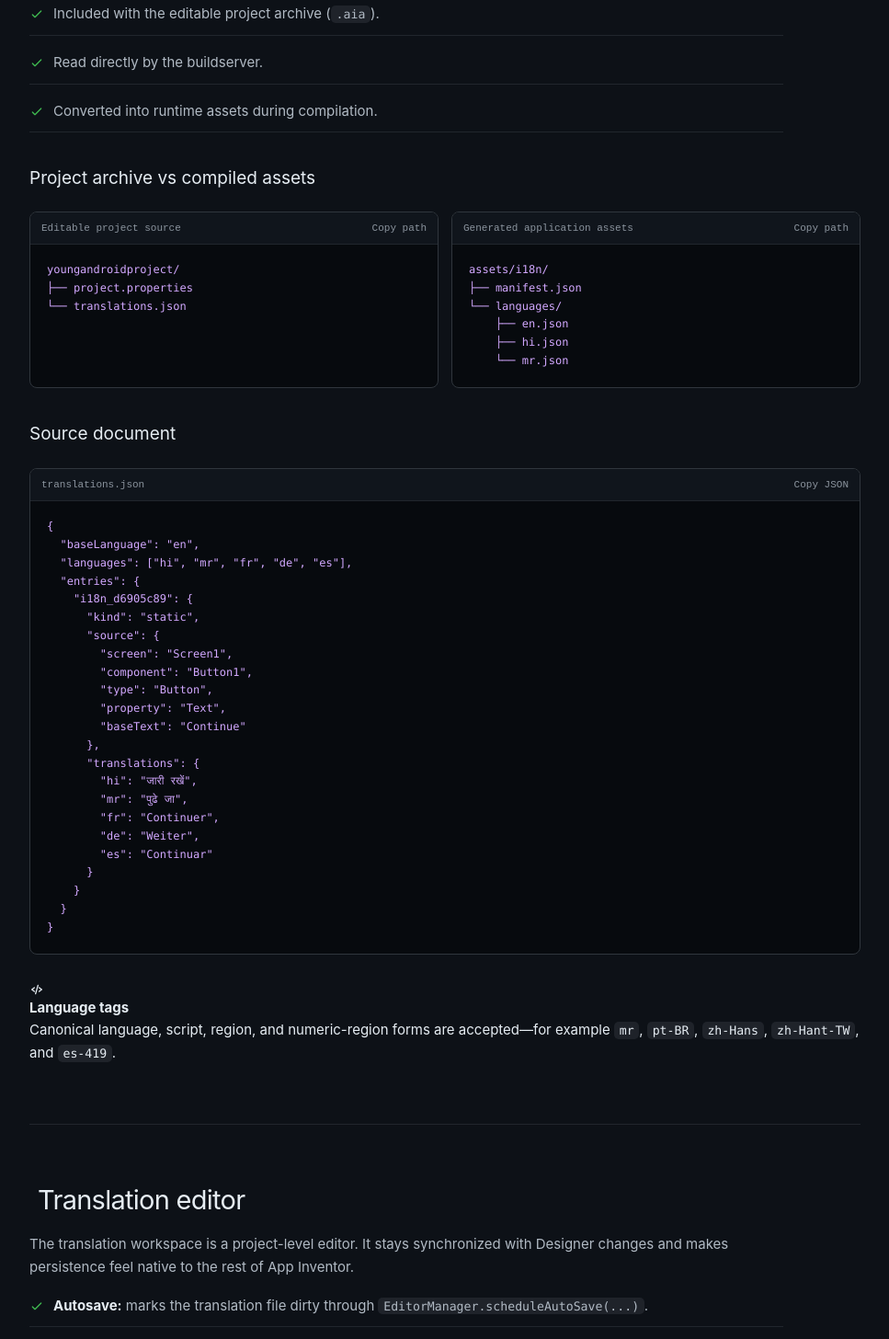
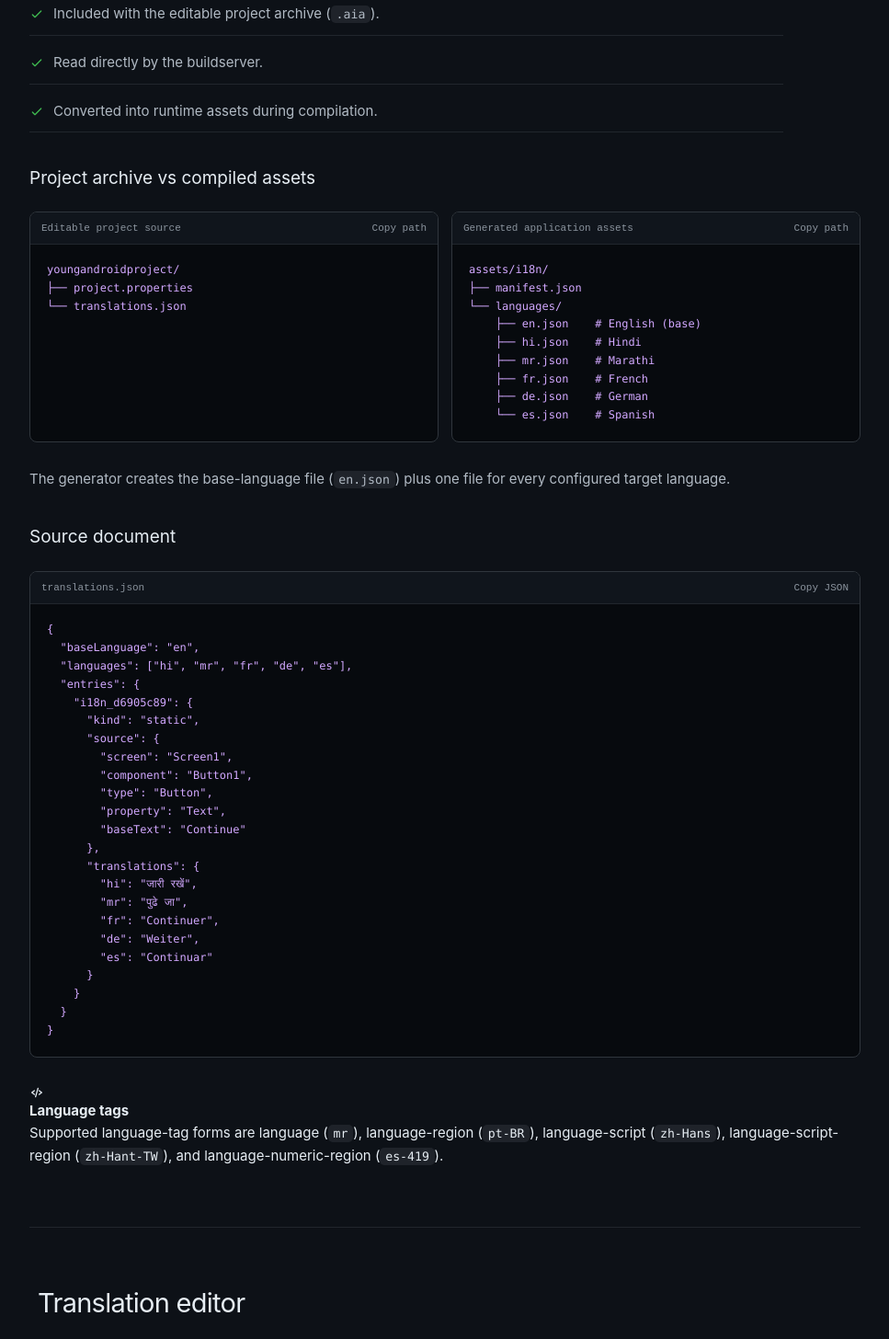
Before and after one commit to Akashgite1/appinventor-sources-i18, a React (Vite) app: page / in a window 1280 px wide. Shown: the part 6360-7816 px from the top of the page at 92% size, without its empty margins (288-1255 px from the left). Built offline with nearby package versions, Linux system fonts and the light colour scheme.

Commit message:
Update Project Format section with full language assets tree and exact validator language-tag forms

```diff
--- a/src/components/sections/ProjectFormatSection.tsx
+++ b/src/components/sections/ProjectFormatSection.tsx
@@ -86,12 +86,19 @@ export function ProjectFormatSection() {
             <code>{`assets/i18n/
 ├── manifest.json
 └── languages/
-    ├── en.json
-    ├── hi.json
-    └── mr.json`}</code>
+    ├── en.json    # English (base)
+    ├── hi.json    # Hindi
+    ├── mr.json    # Marathi
+    ├── fr.json    # French
+    ├── de.json    # German
+    └── es.json    # Spanish`}</code>
           </pre>
         </div>
       </div>
+      <p>
+        The generator creates the base-language file (<code>en.json</code>) plus one file for every
+        configured target language.
+      </p>
 
       <h3>Source document</h3>
       <div className="code-block">
@@ -165,9 +172,9 @@ export function ProjectFormatSection() {
         <div>
           <strong>Language tags</strong>
           <p>
-            Canonical language, script, region, and numeric-region forms are accepted—for example{" "}
-            <code>mr</code>, <code>pt-BR</code>, <code>zh-Hans</code>, <code>zh-Hant-TW</code>, and{" "}
-            <code>es-419</code>.
+            Supported language-tag forms are language (<code>mr</code>), language-region (
+            <code>pt-BR</code>), language-script (<code>zh-Hans</code>), language-script-region (
+            <code>zh-Hant-TW</code>), and language-numeric-region (<code>es-419</code>).
           </p>
         </div>
       </div>
```
